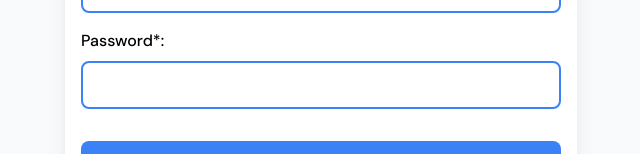
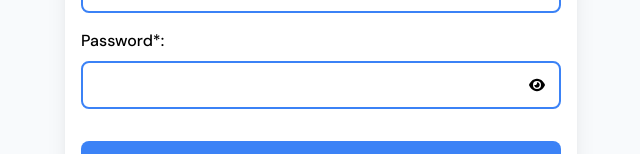
Before and after one commit to hendrixejegi/hng-2-ticket-app, a React (Vite) app in the folder react/: page /register in a window 1280 px wide. Shown: the part 417-571 px from the top of the page, without its empty margins (319-959 px from the left). Built offline with nearby package versions, Linux system fonts and the light colour scheme.

Commit message:
Enable view and hide password

```diff
--- a/react/src/app/authentication/Authentication.css
+++ b/react/src/app/authentication/Authentication.css
@@ -9,11 +9,11 @@
   font-weight: 500;
 }
 
-.input-group > input {
+input {
   width: 100%;
   border: 2px solid var(--primary);
   outline: var(--primary);
-  padding: 10px 16px;
+  padding: 10px 40px 10px 16px;
   border-radius: 8px;
 }
 
--- a/react/src/app/authentication/Login.jsx
+++ b/react/src/app/authentication/Login.jsx
@@ -1,10 +1,11 @@
-import { useActionState, useEffect } from "react";
+import { useActionState, useEffect, useState } from "react";
 import { useFormStatus } from "react-dom";
 import { Link, useNavigate } from "react-router";
 import AuthLayout from "../../components/AuthLayout";
 import login from "../../actions/login";
 import { checkError, showError, cn, getSession } from "../../utils";
 import { FaHome } from "react-icons/fa";
+import { FaEyeSlash, FaEye } from "react-icons/fa6";
 
 export default function Login() {
   const [state, loginAction] = useActionState(login, {
@@ -13,6 +14,19 @@ export default function Login() {
     fieldErrors: null,
     data: { email: "", password: "" },
   });
+
+  const [passwordType, setPasswordType] = useState("password");
+
+  const handlePasswordTypeChange = (event) => {
+    event.preventDefault();
+
+    if (passwordType === "password") {
+      setPasswordType("text");
+    } else {
+      setPasswordType("password");
+    }
+  };
+
   const navigate = useNavigate();
 
   const session = getSession();
@@ -63,14 +77,26 @@ export default function Login() {
             </div>
             <div className="input-group">
               <label htmlFor="password">Password*:</label>
+              <div className="relative">
                 <input
-                type="password"
+                  type={passwordType}
                   id="password"
                   name="password"
                   aria-describedby="password-error"
                   required
                   defaultValue={state.data.password}
                 />
+                <button
+                  className="absolute right-4 bottom-4 cursor-pointer"
+                  onClick={handlePasswordTypeChange}
+                >
+                  {passwordType === "password" ? (
+                    <FaEye aria-hidden="true" />
+                  ) : (
+                    <FaEyeSlash aria-hidden="true" />
+                  )}
+                </button>
+              </div>
               {checkError("password", state) && (
                 <span id="password-error" className="error" aria-live="polite">
                   {showError("password", state)}
--- a/react/src/app/authentication/Register.jsx
+++ b/react/src/app/authentication/Register.jsx
@@ -1,4 +1,4 @@
-import { useActionState, useEffect } from "react";
+import { useActionState, useEffect, useState } from "react";
 import { useFormStatus } from "react-dom";
 import { Link, useNavigate } from "react-router";
 import AuthLayout from "../../components/AuthLayout";
@@ -6,6 +6,7 @@ import "./Authentication.css";
 import register from "../../actions/register";
 import { checkError, showError, cn, getSession } from "../../utils";
 import { FaHome } from "react-icons/fa";
+import { FaEyeSlash, FaEye } from "react-icons/fa6";
 
 export default function Register() {
   const [state, registerAction] = useActionState(register, {
@@ -14,6 +15,18 @@ export default function Register() {
     fieldErrors: null,
     data: { first_name: "", last_name: "", email: "", password: "" },
   });
+
+  const [passwordType, setPasswordType] = useState("password");
+
+  const handlePasswordTypeChange = (event) => {
+    event.preventDefault();
+
+    if (passwordType === "password") {
+      setPasswordType("text");
+    } else {
+      setPasswordType("password");
+    }
+  };
 
   const navigate = useNavigate();
 
@@ -110,14 +123,26 @@ export default function Register() {
             </div>
             <div className="input-group">
               <label htmlFor="password">Password*:</label>
+              <div className="relative">
                 <input
-                type="password"
+                  type={passwordType}
                   id="password"
                   name="password"
                   aria-describedby="password-error"
                   required
                   defaultValue={state.data.password}
                 />
+                <button
+                  className="absolute right-4 bottom-4 cursor-pointer"
+                  onClick={handlePasswordTypeChange}
+                >
+                  {passwordType === "password" ? (
+                    <FaEye aria-hidden="true" />
+                  ) : (
+                    <FaEyeSlash aria-hidden="true" />
+                  )}
+                </button>
+              </div>
               {checkError("password", state) && (
                 <span id="password-error" className="error" aria-live="polite">
                   {showError("password", state)}
```
Lines whose indentation alone changed are shown as unchanged.
